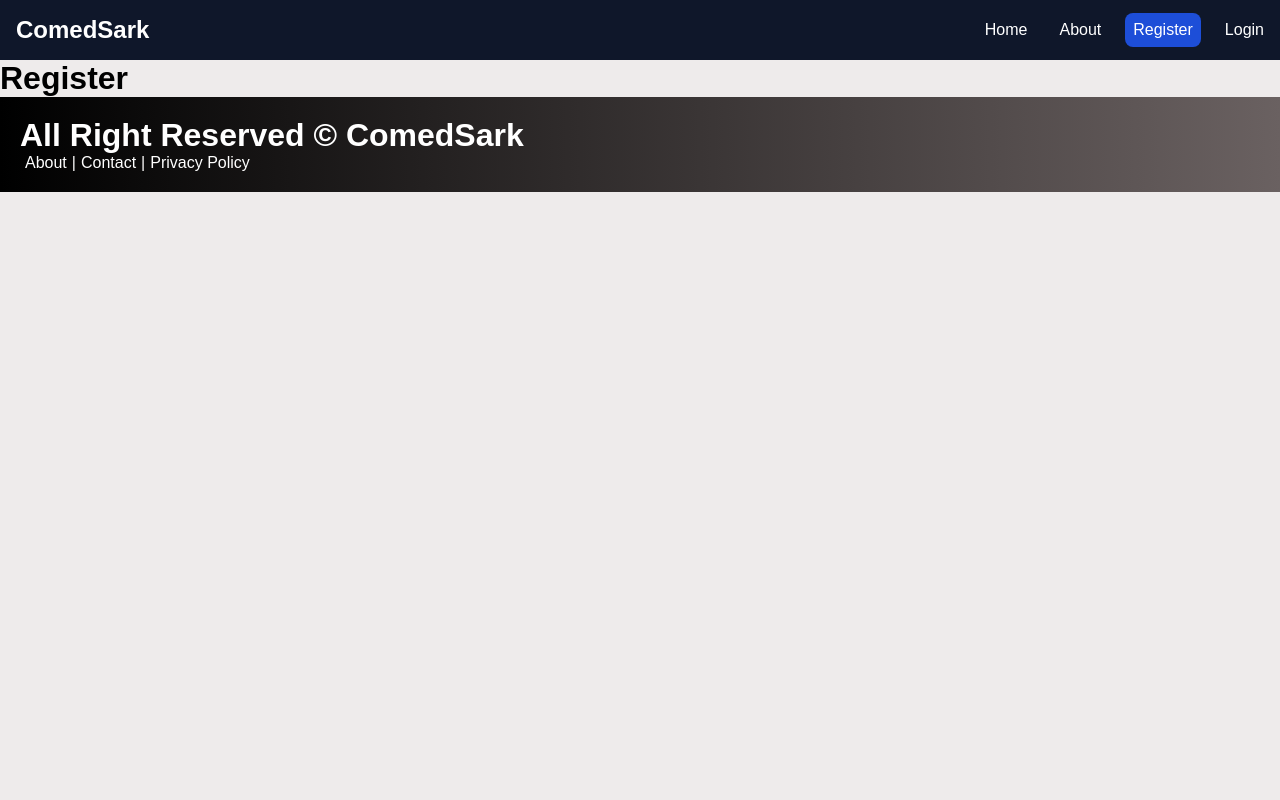
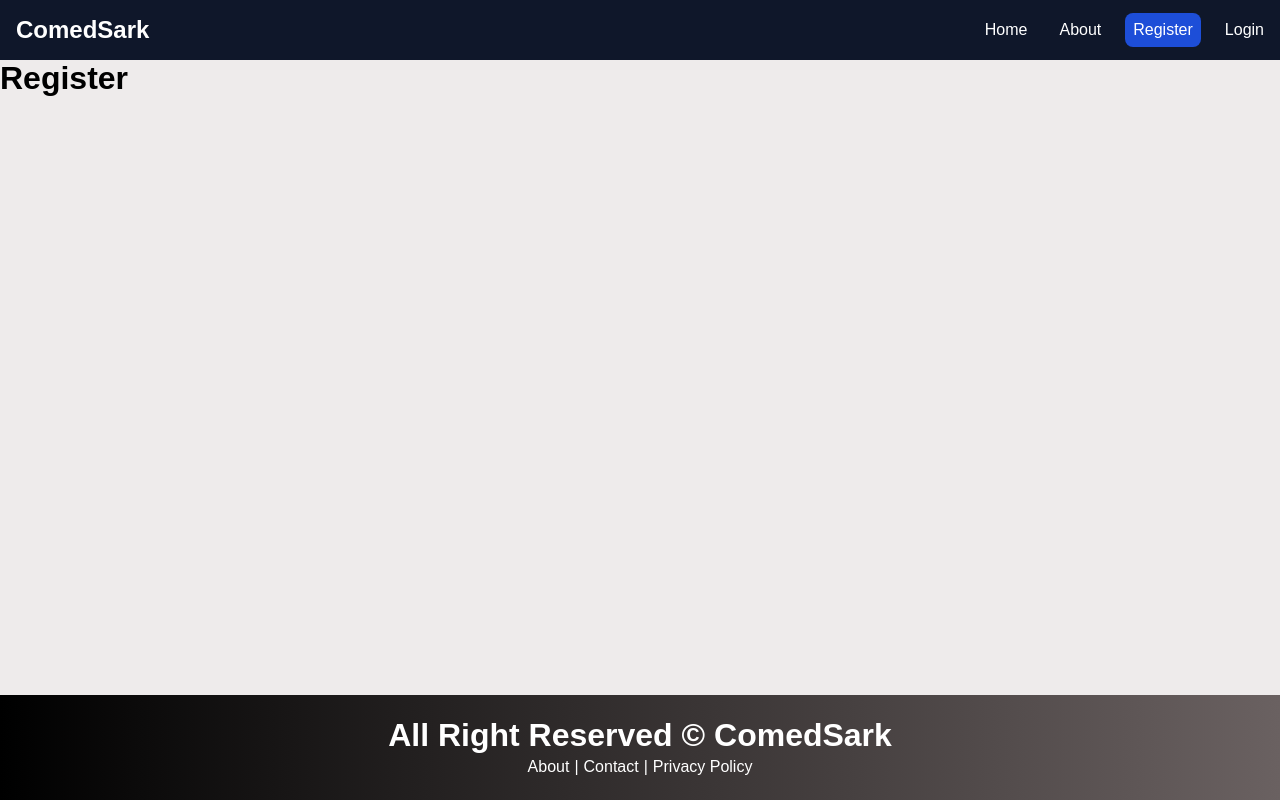
Before and after one commit to vekariaayush04/comedk-resources-hub, a React (Vite) app in the folder frontend/: page /register in a window 1280 px wide. Built offline with nearby package versions, Linux system fonts and the light colour scheme.

Commit message:
adding css in index.css for footer

```diff
--- a/frontend/src/components/Footer.jsx
+++ b/frontend/src/components/Footer.jsx
@@ -3,8 +3,8 @@ import { Link } from "react-router-dom";
 const Footer = () => {
   return (
     <div className="footer">
-      <h1 className="text-center">All Right Reserved &copy; ComedSark</h1>
-      <p className="text-center mt-3">
+      <h1 className="footer-head">All Right Reserved &copy; ComedSark</h1>
+      <p className="footer-link">
         <Link to="/about">About</Link>|<Link to="/contact">Contact</Link>|
         <Link to="/policy">Privacy Policy</Link>
       </p>
--- a/frontend/src/index.css
+++ b/frontend/src/index.css
@@ -10,6 +10,10 @@
   padding: 20px;
   background: #000000;
   background: linear-gradient(to left,rgb(106, 97, 97),rgb(0, 0, 0)) ;
+  position: fixed;
+  left: 0;
+  bottom: 0;
+  width: 100%;
 }
 .footer a{
   text-decoration: none;
@@ -20,3 +24,12 @@
   color: rgb(149, 187, 159);
   border-bottom: 1px solid rgb(149, 187, 159);
 }
+.footer-head{
+  text-align: center;
+  margin: 2px;
+}
+.footer-link{
+  text-align: center;
+  margin: 2px;
+  padding: 2px;
+}
```
